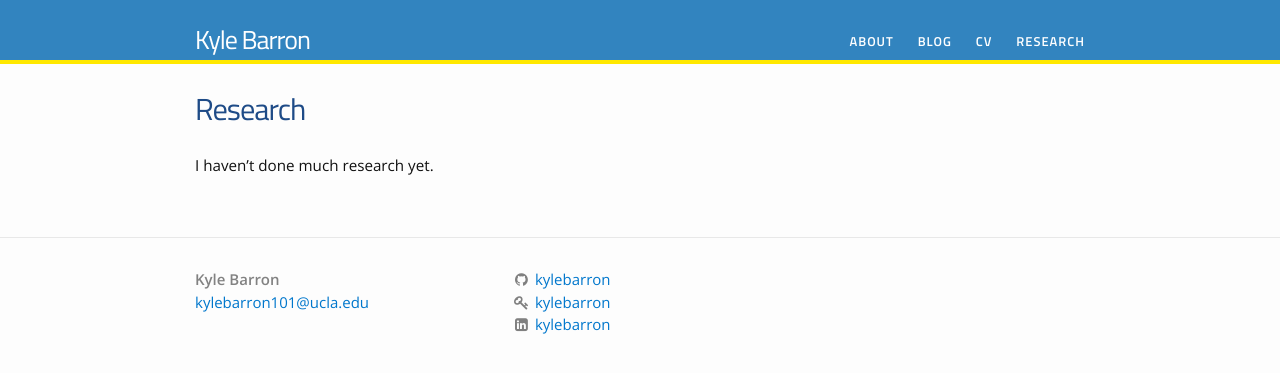
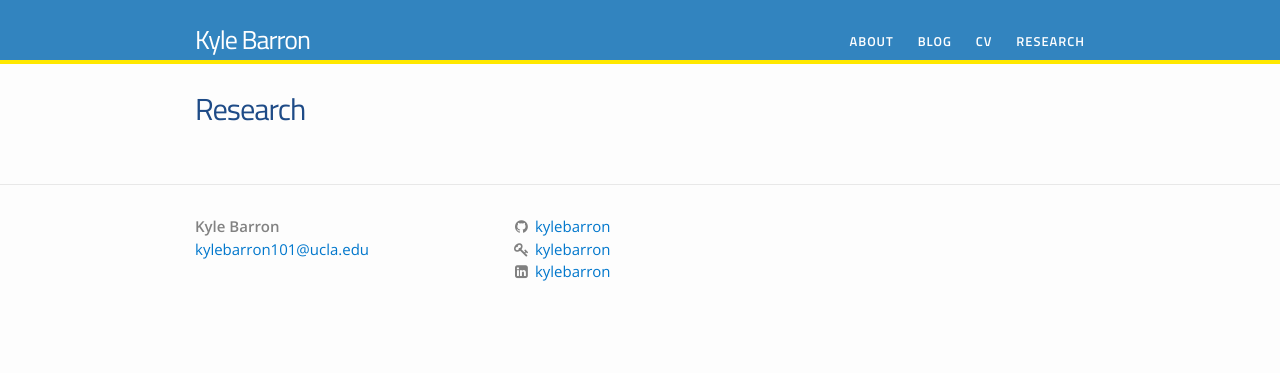
Before and after one commit to kylebarron/kylebarron.github.io, a Jekyll site: the page built from research.md, in a window 1280 px wide. Shown: the top 373 px of the page. Built offline with Jekyll 4.4.1, drawn with Linux system fonts in a browser that asks for light colours; some web fonts are replaced.

Commit message:
take off i haven't done much research yet

```diff
--- a/research.md
+++ b/research.md
@@ -3,5 +3,3 @@ layout: page
 title: Research
 permalink: /research/
 ---
-
-I haven't done much research yet.
```
